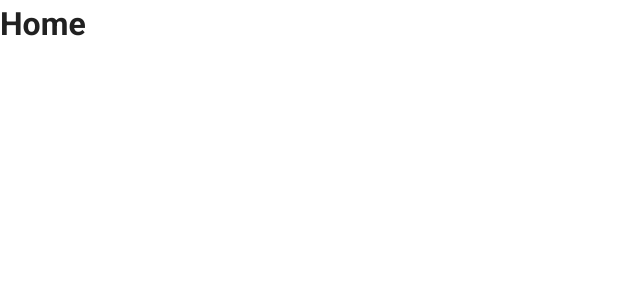
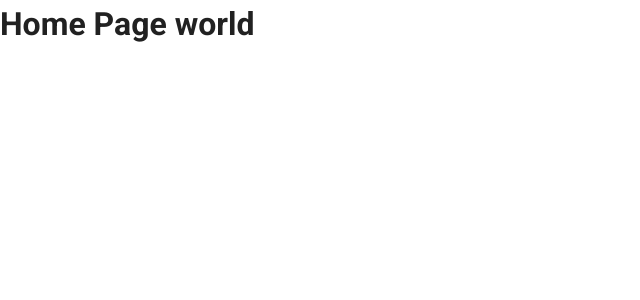
Before and after one commit to RuurdBijlsma/mind-client, a Vue app: page / in a window 1280 px wide. Shown: the top 300 px of the page, without its empty margins (0-640 px from the left). Built offline with nearby package versions, Linux system fonts and the light colour scheme.

Commit message:
Change card to div

```diff
--- a/src/views/Game.vue
+++ b/src/views/Game.vue
@@ -9,9 +9,9 @@
         <p>Top Card: {{topCard}}</p>
         <div v-for="player in players" :key="player.name">
             {{player.name}} cards:
-            <v-btn v-for="card in player.hand" :key="card" :disabled="player.isComputer"
-                   @click="playCard(player, card)">{{card}}
-            </v-btn>
+            <div v-for="card in player.hand" :key="card" :disabled="player.isComputer"
+                 @click="playCard(player, card)">{{card}}
+            </div>
         </div>
         <v-btn @click="proposeShuriken" v-if="shurikens>0">Propose Shuriken</v-btn>
         <v-btn @click="nextRound">Next Round</v-btn>
@@ -137,7 +137,7 @@
         }
     }
 </script>
-<style>
+<style scoped>
     .game {
         padding: 20px;
     }
--- a/src/views/Home.vue
+++ b/src/views/Home.vue
@@ -1,6 +1,6 @@
 <template>
     <div class="home">
-        <h1>Home</h1>
+        <h1>Home Page {{hello}}</h1>
     </div>
 </template>
 
@@ -8,6 +8,14 @@
 
     export default {
         name: 'Home',
+        data(){
+            return{
+                hello: 'world',
+            }
+        },
         components: {}
     }
 </script>
+<style scoped>
+
+</style>
```
